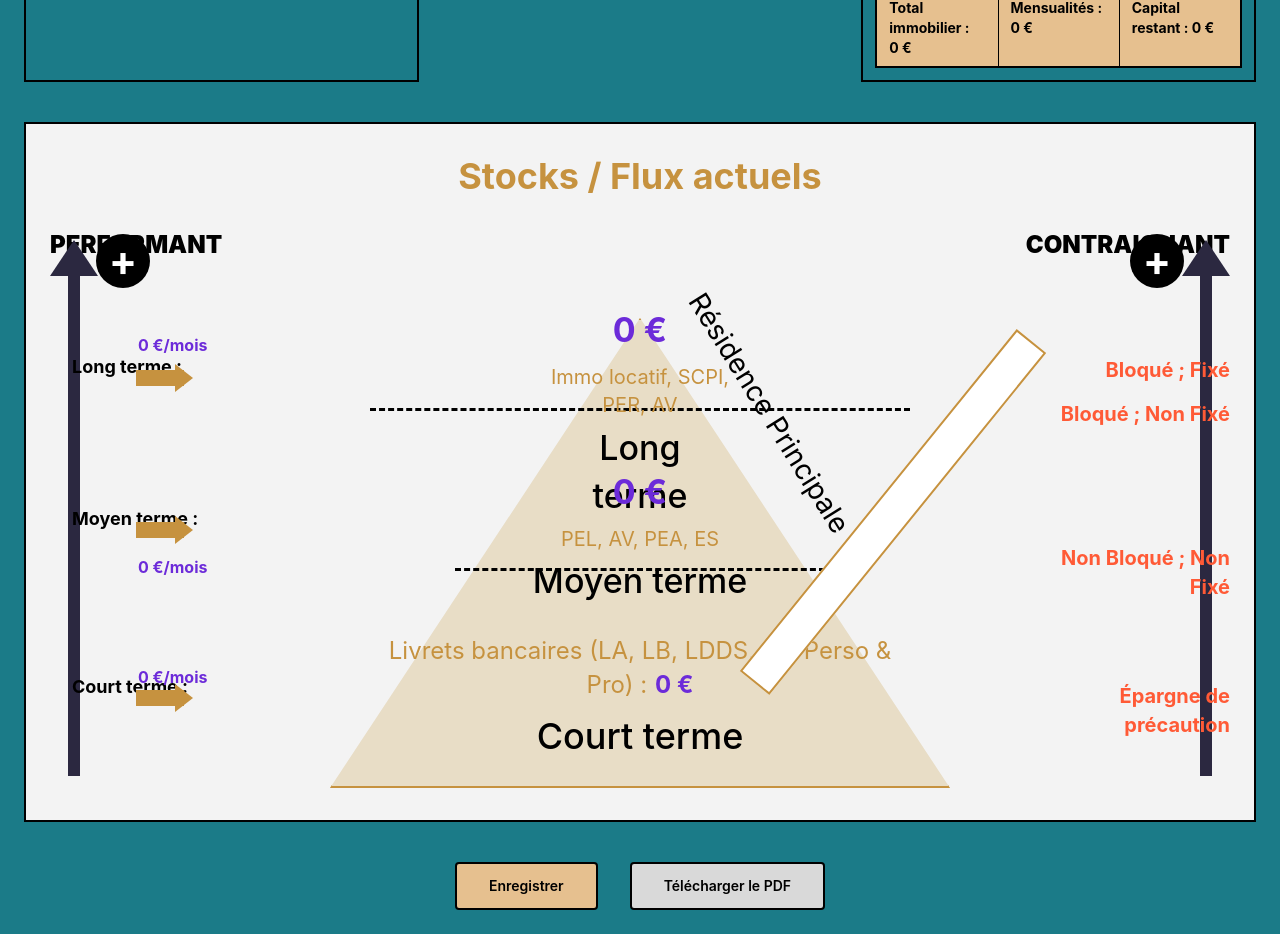
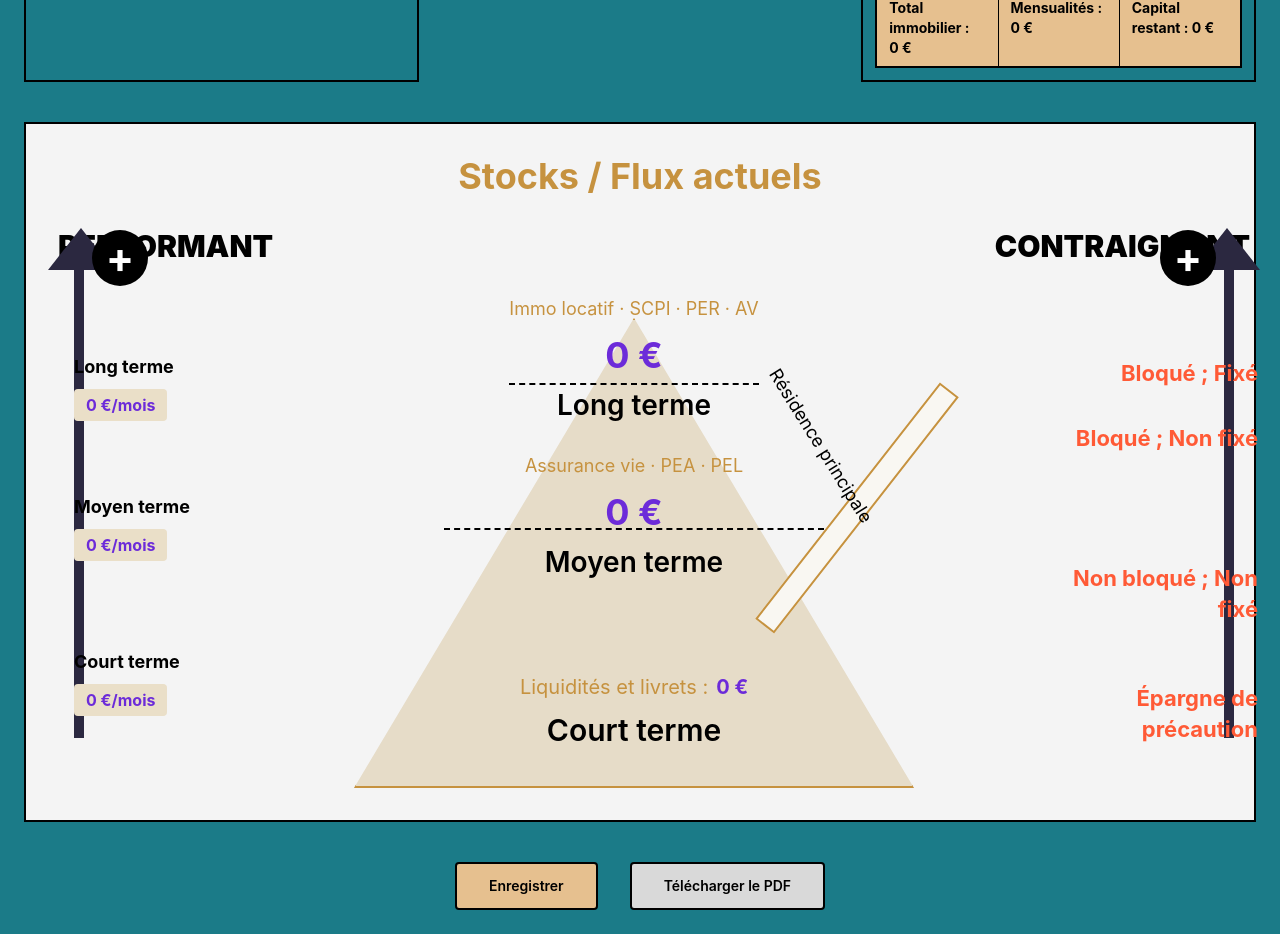
Before and after one commit to Patrimoine-sur-mesure/bilan-patrimonial, a React (Vite) app: page / in a window 1280 px wide. Shown: the part 2360-3294 px from the top of the page. Built offline with nearby package versions, Linux system fonts and the light colour scheme; no server answers; the database is empty.

Commit message:
Ajout telecharge pdf

```diff
--- a/src/FormulaireBudgetPatrimonial.jsx
+++ b/src/FormulaireBudgetPatrimonial.jsx
@@ -4,6 +4,7 @@ import html2canvas from "html2canvas-pro";
 import { useEffect, useMemo, useState } from "react";
 import { supabase } from "./lib/supabase";
 import PyramidePatrimoineActuel from "./PyramidePatrimoineActuel";
+import PyramidePatrimoineActuelSvg from "./PyramidePatrimoineActuel";
 
 export default function FormulaireBudgetPatrimonial() {
   const label = "text-white text-sm font-semibold";
@@ -1088,7 +1089,7 @@ const epargneMensuelleLT = useMemo(
         </div>
       </div>
 
-      <PyramidePatrimoineActuel
+		<PyramidePatrimoineActuelSvg
 		  euro={euro}
 		  stockCT={assetsByCat["Court terme"]}
 		  stockMT={assetsByCat["Moyen terme"]}
@@ -1097,7 +1098,6 @@ const epargneMensuelleLT = useMemo(
 		  fluxMT={epargneMensuelleMT}
 		  fluxLT={epargneMensuelleLT}
 		/>
-
 	  {isGeneratingPdf && (
         <div
           style={{
```
